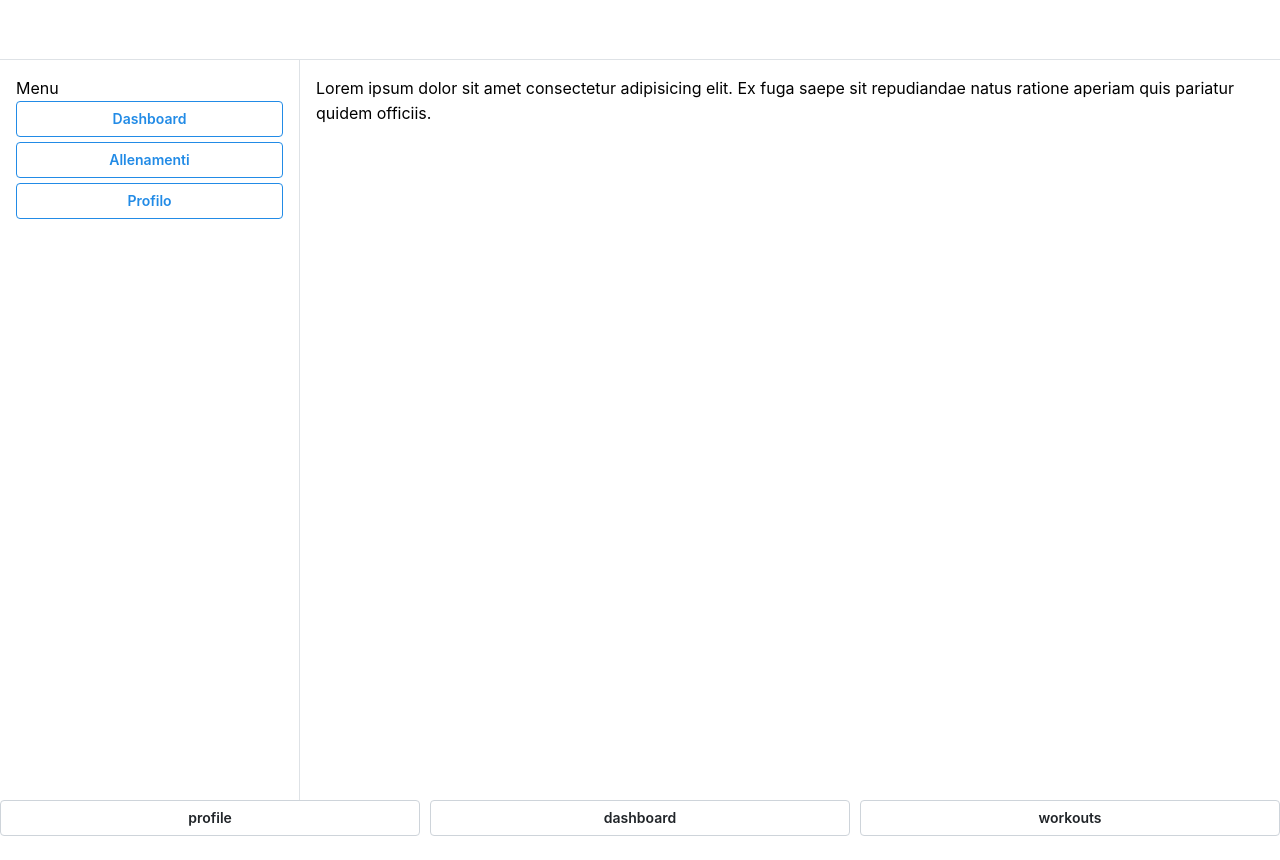
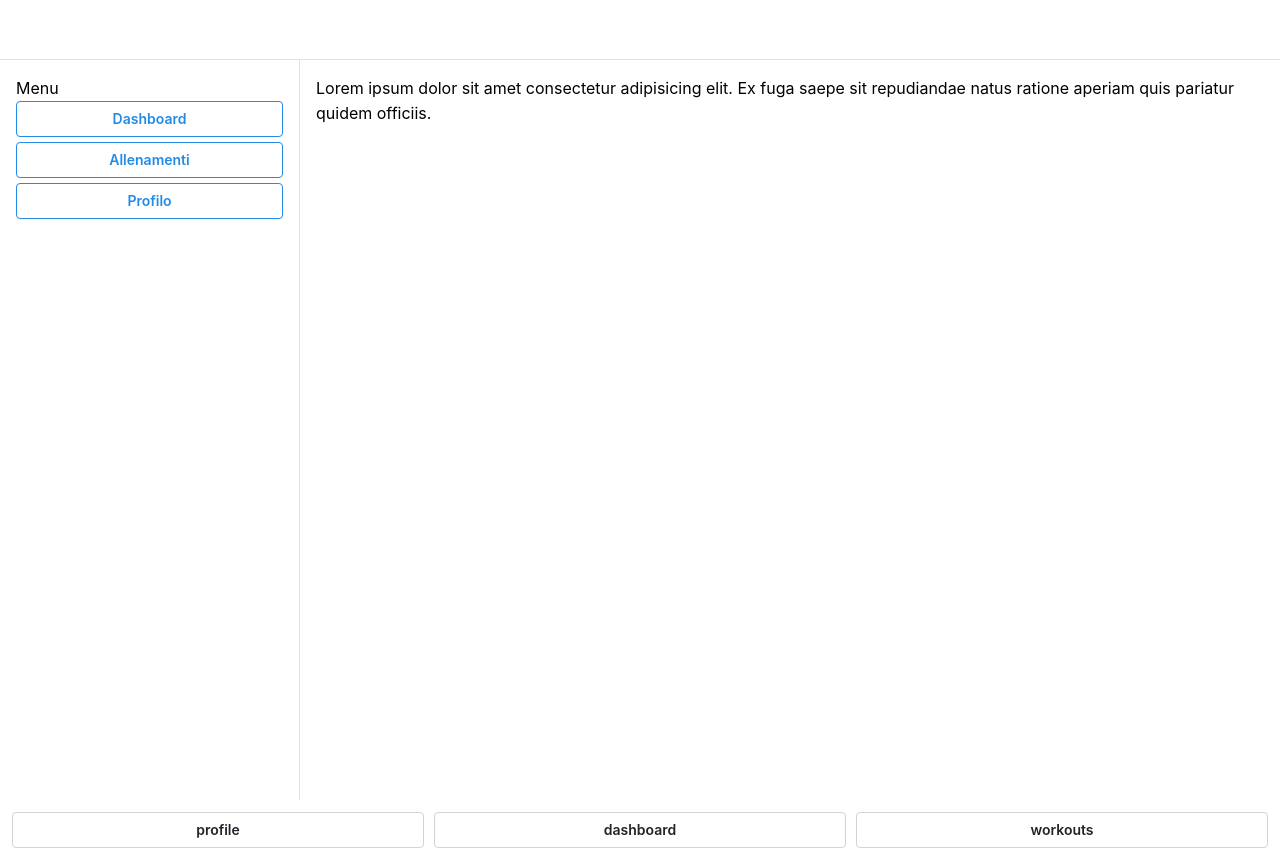
Before and after one commit to carlo-cento/gym-track, a Next.js app: page / in a window 1280 px wide. Before the commit the page ends 836 px from the top, so only its background shows below. Built offline with nearby package versions, Linux system fonts and the light colour scheme.

Commit message:
bottom bar

```diff
--- a/src/components/Bottombar.tsx
+++ b/src/components/Bottombar.tsx
@@ -3,7 +3,7 @@ import { Button, Group } from "@mantine/core"
 export function Bottombar() {
 	return (
 		<div className="block sm:hidden fixed bottom-0 right-0 left-0 z-50 ">
-			<Group justify="center" gap="xs" grow>
+			<Group justify="center" p="sm" gap="xs" grow>
 				<Button variant="default" component="a" href="/profile">
 					profile
 				</Button>
```
